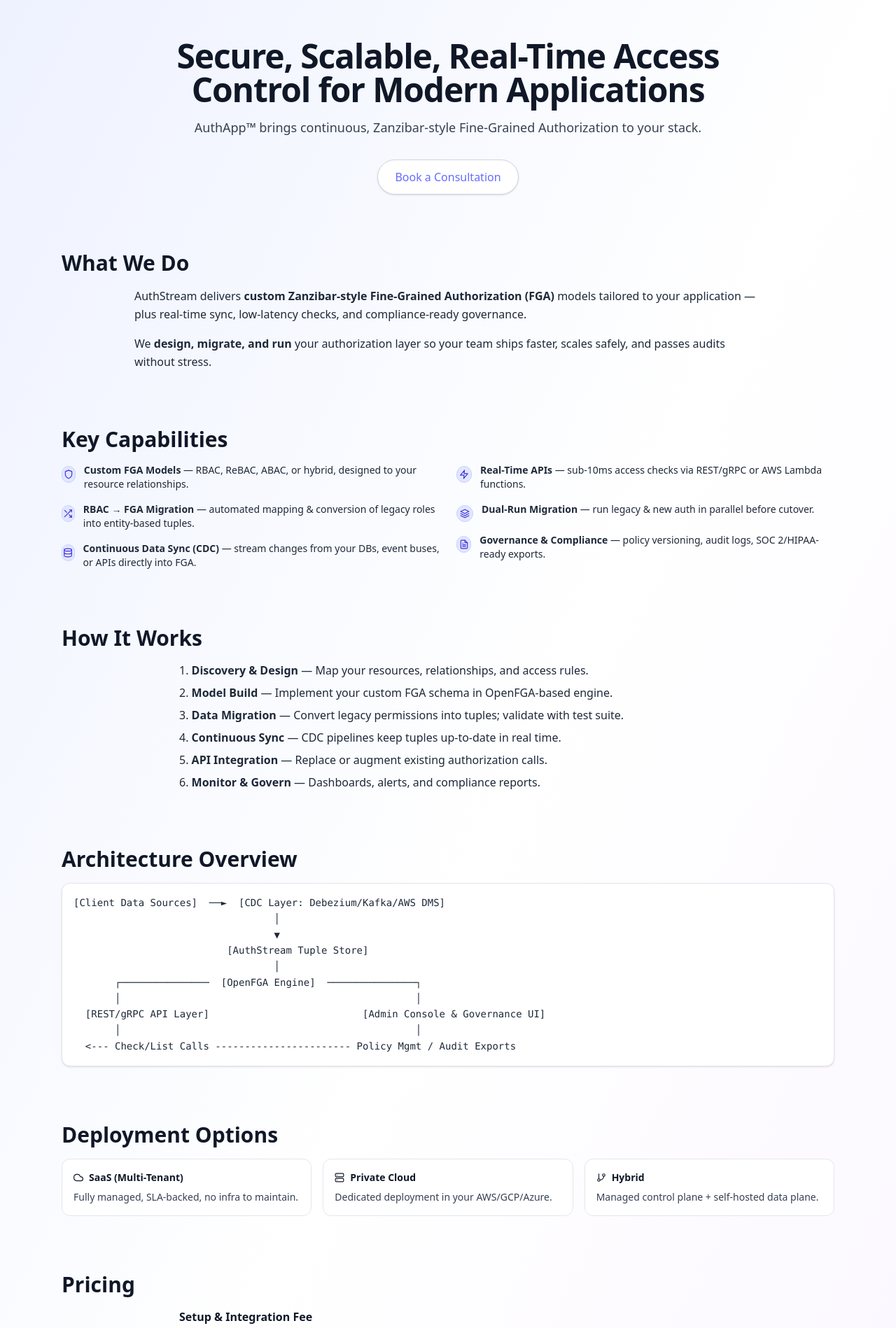
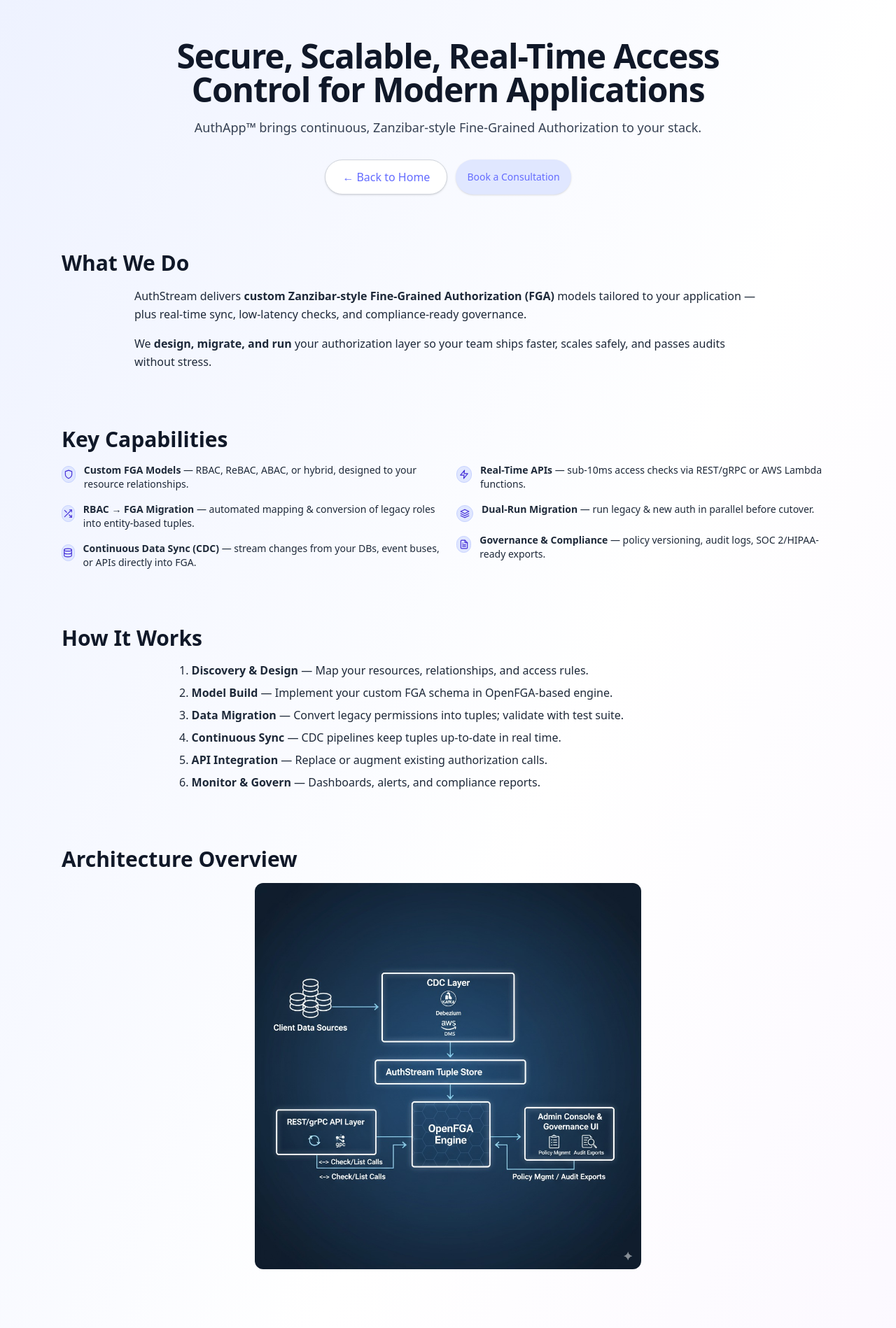
Before and after one commit to ravisvats/resume, a React (Vite) app: page /authapp in a window 1280 px wide. Shown: the top 1898 px of the page at 70% size. Built offline with nearby package versions, Linux system fonts and the light colour scheme.

Commit message:
added services

```diff
--- a/src/App.jsx
+++ b/src/App.jsx
@@ -7,6 +7,9 @@
 import Projects from './component/pages/Projects'; // New projects component
 import Resume from './component/pages/Resume'; // New resume page
 import AuthAppPage from './component/pages/AuthApp';
+import Footer from './component/common/Footer';
+import Privacy from './component/pages/Privacy';
+import Terms from './component/pages/Terms';
 
 // Import individual blog components
 import FineGrainedAuthorization from './component/blogs/FineGrainedAuthorization';
@@ -27,6 +30,8 @@
 
   return (
    <Router>
+      <div className="min-h-screen flex flex-col bg-white">
+        <main className="flex-1">
           <Routes>
             <Route path="/" element={<Home />} />
             <Route path="/forms" element={<Forms />} />
@@ -34,6 +39,10 @@
             <Route path="/projects" element={<Projects />} />
             <Route path="/resume" element={<Resume />} />
             <Route path="/authapp" element={<AuthAppPage />} />
+
+            {/* Policy pages */}
+            <Route path="/privacy" element={<Privacy />} />
+            <Route path="/terms" element={<Terms />} />
 
             {/* Individual blog routes */}
             <Route path="/blogs/fine-grained-authorization" element={<FineGrainedAuthorization />} />
@@ -49,6 +58,9 @@
             <Route path="/projects/user-authorization-system" element={<UserAuthorizationSystem />} />
             <Route path="/projects/authpilot" element={<AuthPilot />} />
           </Routes>
+        </main>
+        <Footer />
+      </div>
     </Router>
   );
 }
--- /dev/null
+++ b/src/component/common/Footer.jsx
@@ -0,0 +1,42 @@
+import React from 'react'
+import { Link } from 'react-router-dom'
+
+function Footer() {
+  const year = new Date().getFullYear()
+  return (
+    <footer className="w-full border-t border-gray-200 bg-white text-gray-700">
+      <div className="mx-auto max-w-6xl px-4 py-6">
+        <div className="flex flex-col gap-4 md:flex-row md:items-center md:justify-between">
+          <div className="space-y-1">
+            <p className="text-sm">© {year} Ravi Shankar Vats. All rights reserved.</p>
+            <p className="text-sm text-gray-500">Secure, scalable authorization solutions for modern apps.</p>
+          </div>
+
+          <div className="flex items-center gap-4 text-sm">
+            <Link to="/privacy" className="hover:text-gray-900">Privacy Policy</Link>
+            <span className="text-gray-300">|</span>
+            <Link to="/terms" className="hover:text-gray-900">Terms of Use</Link>
+          </div>
+        </div>
+
+        <div className="mt-6 flex flex-col items-start gap-2 text-sm text-gray-500 md:flex-row md:items-center md:justify-between">
+          <div className="flex items-center gap-3">
+            <span role="img" aria-label="location">📍</span>
+            <span>Based in Gurugram, India • GMT+5:30</span>
+          </div>
+          <div className="flex items-center gap-4">
+            <a href="mailto:ravisvats@gmail.com" className="hover:text-gray-900">ravisvats@gmail.com</a>
+            <div className="flex items-center gap-3 opacity-80">
+              <img src="/icons/python.svg" alt="Python" className="h-4 w-4" />
+              <img src="/icons/fastapi-svgrepo-com.svg" alt="FastAPI" className="h-4 w-4" />
+              <img src="/icons/aws-ec2-svgrepo-com.svg" alt="AWS" className="h-4 w-4" />
+              <img src="/icons/react.svg" alt="React" className="h-4 w-4" />
+            </div>
+          </div>
+        </div>
+      </div>
+    </footer>
+  )
+}
+
+export default Footer
--- a/src/component/homepage/AuthAppHero.jsx
+++ b/src/component/homepage/AuthAppHero.jsx
@@ -64,8 +64,6 @@
             </a>
             <a
               href="/authapp"
-              target="_blank"
-              rel="noopener noreferrer"
               className="inline-flex items-center justify-center px-6 py-3 rounded-full bg-white text-gray-900 border border-gray-300 font-semibold shadow hover:bg-gray-50 focus:outline-none focus:ring-2 focus:ring-gray-300"
             >
               Explore Services
--- a/src/component/pages/AuthApp.jsx
+++ b/src/component/pages/AuthApp.jsx
@@ -1,4 +1,5 @@
 import React from 'react';
+import { Link } from 'react-router-dom';
 import { FiShield, FiUsers, FiShuffle, FiDatabase, FiZap, FiLayers, FiFileText, FiCloud, FiServer, FiGitBranch, FiCheckCircle } from 'react-icons/fi';
 
 const Section = ({ title, children, subtitle }) => (
@@ -34,12 +35,19 @@
           <p className="mt-4 text-gray-700 text-base md:text-lg">
             AuthApp™ brings continuous, Zanzibar-style Fine-Grained Authorization to your stack.
           </p>
-          <div className="mt-8 flex justify-center">
+          <div className="mt-8 flex justify-center gap-3">
+            <Link
+              to="/"
+              className="inline-flex items-center justify-center px-6 py-3 rounded-full bg-white text-gray-900 border border-gray-300 font-semibold shadow hover:bg-gray-50 focus:outline-none focus:ring-2 focus:ring-gray-300"
+
+            >
+              ← Back to Home
+            </Link>
             <a
               href="https://wa.me/918875603044"
               target="_blank"
               rel="noopener noreferrer"
-              className="inline-flex items-center justify-center px-6 py-3 rounded-full bg-white text-gray-900 border border-gray-300 font-semibold shadow hover:bg-gray-50 focus:outline-none focus:ring-2 focus:ring-gray-300"
+              className="inline-flex items-center justify-center px-4 py-2 rounded-full bg-indigo-100 text-white text-sm font-medium shadow hover:bg-indigo-700 focus:outline-none focus:ring-2 focus:ring-indigo-300"
             >
               Book a Consultation
             </a>
@@ -89,19 +97,12 @@
 
       {/* Architecture */}
       <Section title="Architecture Overview">
-        <div className="bg-white rounded-xl border border-gray-200 shadow-sm p-4 overflow-x-auto">
-          <pre className="text-xs md:text-sm text-gray-800 leading-relaxed">
-{`[Client Data Sources]  ──►  [CDC Layer: Debezium/Kafka/AWS DMS]
-                                  │
-                                  ▼
-                          [AuthStream Tuple Store]
-                                  │
-       ┌───────────────  [OpenFGA Engine]  ───────────────┐
-       │                                                  │
-  [REST/gRPC API Layer]                          [Admin Console & Governance UI]
-       │                                                  │
-  <--- Check/List Calls ----------------------- Policy Mgmt / Audit Exports`}
-          </pre>
+        <div className="flex justify-center">
+          <img
+            src="/images/FGA_Arch.jpeg"
+            alt="FGA Architecture Overview"
+            className="w-full md:w-2/3 lg:w-1/2 h-auto rounded-xl"
+          />
         </div>
       </Section>
 
@@ -168,7 +169,17 @@
       {/* Contact */}
       <Section>
         <div className="text-center">
-          <p className="text-gray-800">📩 <strong>Contact</strong>: <a className="text-indigo-700 hover:underline" href="mailto:ravisvats@gmail.com">ravisvats@gmail.com</a></p>
+          <div className="flex items-center justify-center gap-3">
+            <p className="text-gray-800">📩 <strong>Contact</strong>: <a className="text-indigo-700 hover:underline" href="mailto:ravisvats@gmail.com">ravisvats@gmail.com</a></p>
+            <a
+              href="https://wa.me/918875603044"
+              target="_blank"
+              rel="noopener noreferrer"
+              className="inline-flex items-center justify-center px-4 py-2 rounded-full bg-indigo-100 text-white text-sm font-medium shadow hover:bg-indigo-700 focus:outline-none focus:ring-2 focus:ring-indigo-300"
+            >
+              Book a Consultation
+            </a>
+          </div>
         </div>
       </Section>
     </main>
--- /dev/null
+++ b/src/component/pages/Privacy.jsx
@@ -0,0 +1,13 @@
+import React from 'react'
+
+function Privacy() {
+  return (
+    <div className="mx-auto max-w-3xl px-4 py-10">
+      <h1 className="text-2xl font-semibold text-gray-900">Privacy Policy</h1>
+      <p className="mt-4 text-gray-700">I respect your privacy. This personal site does not collect personal data or use tracking cookies beyond standard analytics. If you contact me, I will use your details solely to respond.</p>
+      <p className="mt-4 text-gray-700">For any questions, reach out at <a href="mailto:ravisvats@gmail.com" className="underline">ravisvats@gmail.com</a>.</p>
+    </div>
+  )
+}
+
+export default Privacy
--- /dev/null
+++ b/src/component/pages/Terms.jsx
@@ -0,0 +1,13 @@
+import React from 'react'
+
+function Terms() {
+  return (
+    <div className="mx-auto max-w-3xl px-4 py-10">
+      <h1 className="text-2xl font-semibold text-gray-900">Terms of Use</h1>
+      <p className="mt-4 text-gray-700">This site is provided as-is for showcasing projects and writing. No warranties are provided. Do not misuse the content or trademarks.</p>
+      <p className="mt-4 text-gray-700">By using this site, you agree to these terms.</p>
+    </div>
+  )
+}
+
+export default Terms
```
Also changed, not shown: public/images/FGA_Arch.jpeg (added). Lines whose indentation alone changed are shown as unchanged.
